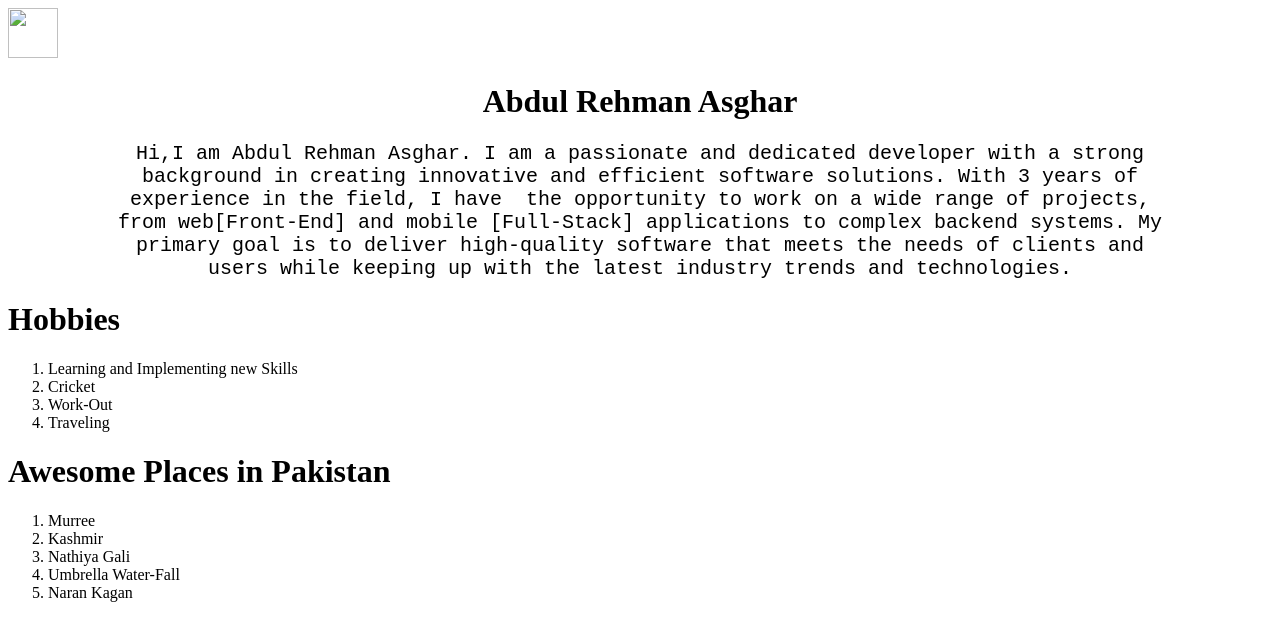
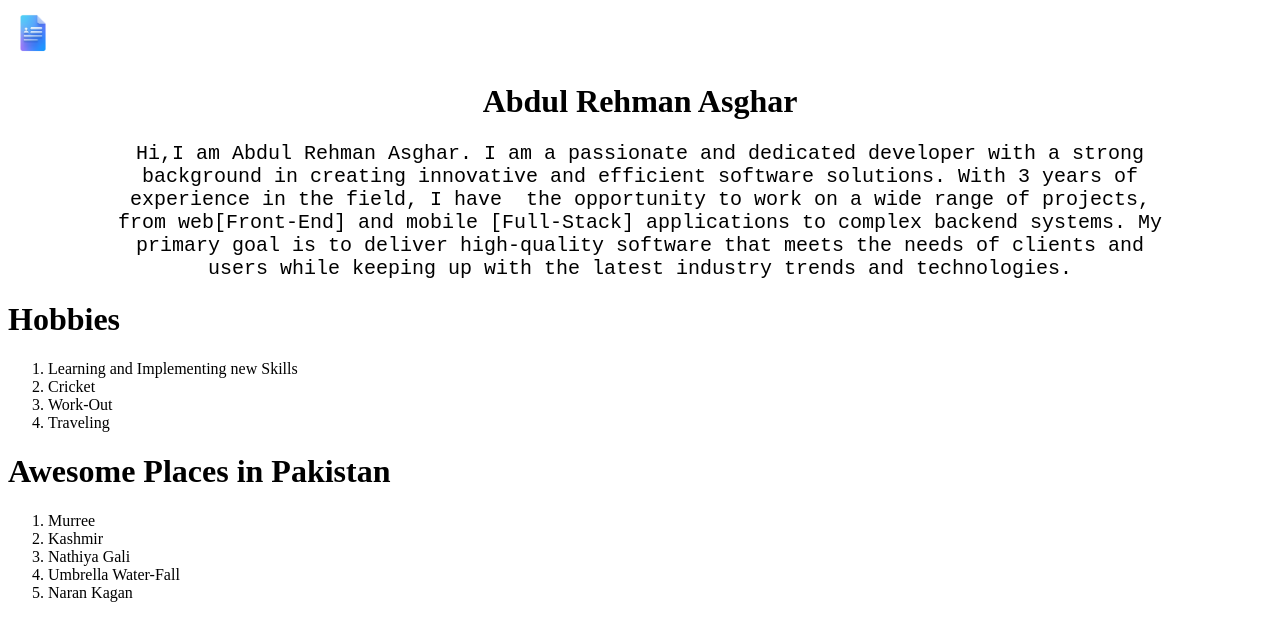
Before and after one commit to Abdul-Rehman-027/22101002-027A1, a plain HTML site: page index.html in a window 1280 px wide. Drawn offline with Linux system fonts and the light colour scheme.

Commit message:
index.html

```diff
--- a/index.html
+++ b/index.html
@@ -5,7 +5,7 @@
 <body >
 
  <div >
-<img src="D:\22101002-027 Abdul Rehman Asghar\Pictures/logo.png" width="50" height="50";>
+<img src="me.png" width="50" height="50";>
 
  <h1 style="text-align: center;">Abdul Rehman Asghar</h1>
 
```
